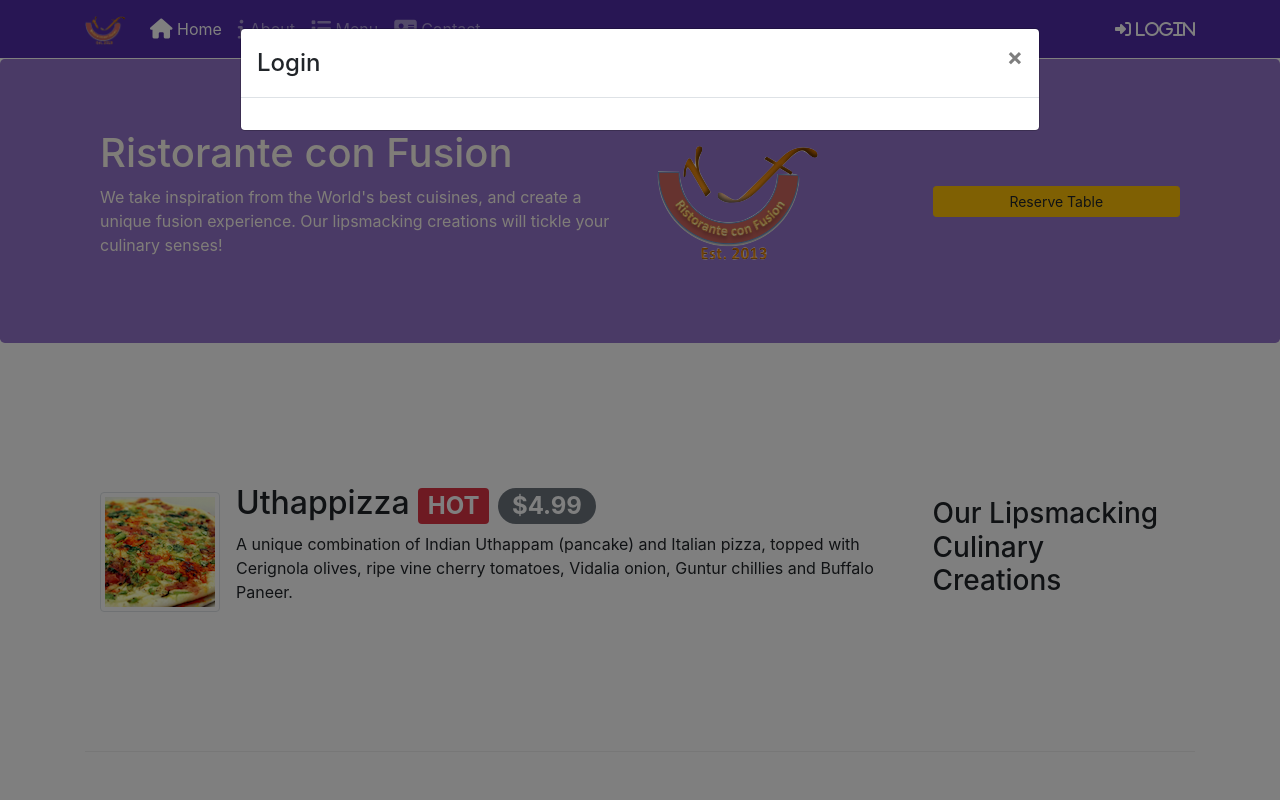
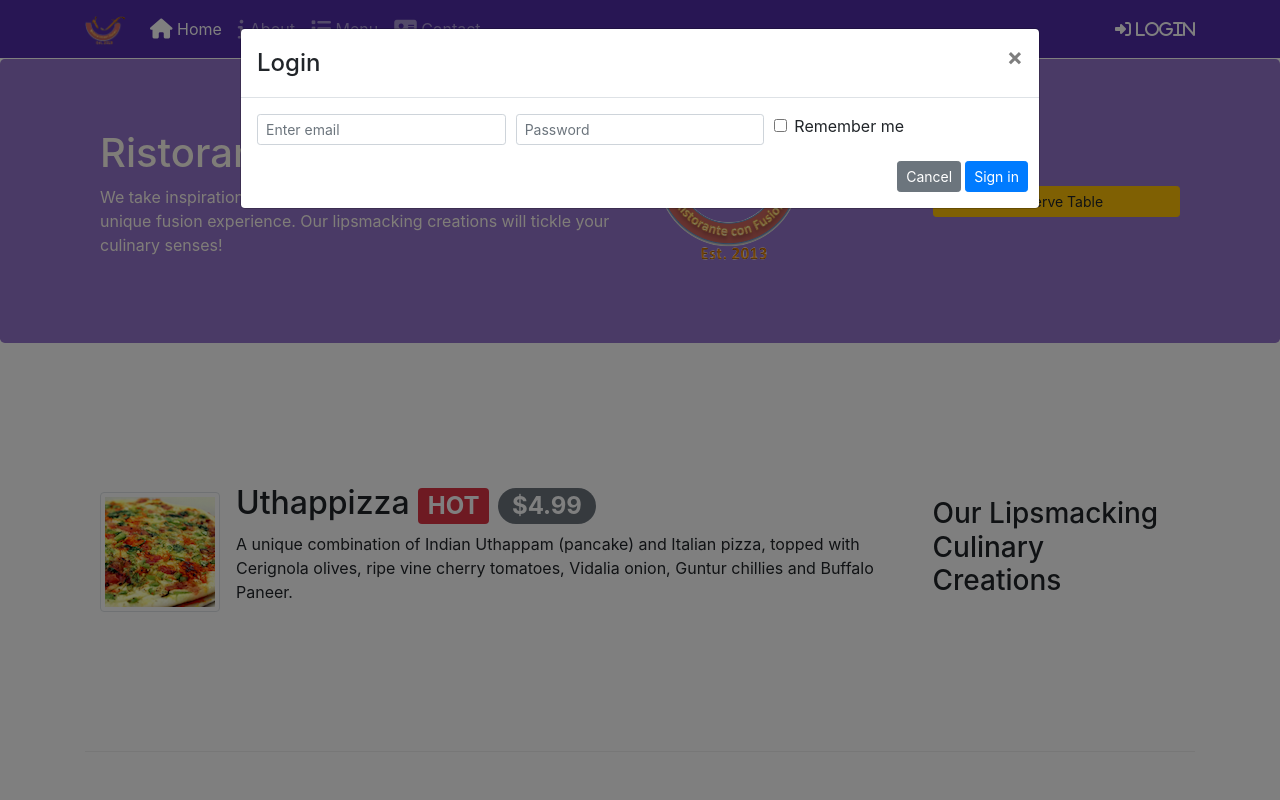
Before and after one commit to federico7marroquin/Bootstrap, a plain HTML site: page index.html in a window 1280 px wide. Both pictures are taken after a click on the link "Login". Shown: the top 800 px of the page. Drawn offline with nearby package versions, Linux system fonts and the light colour scheme.

Commit message:
modal form

```diff
--- a/index.html
+++ b/index.html
@@ -42,16 +42,37 @@
         </div>
     </nav>
     <div id="loginModal" class="modal fade" role="dialog">
-        <div class="modal-dialog modal-lg " role="content">
+        <div class="modal-dialog modal-lg" role="content">
+            <!-- Modal content-->
             <div class="modal-content">
                 <div class="modal-header">
-                    <h4 class="modal-title">Login</h4>
-                    <button type="button" class="close" data-dismiss="modal">
-                        &times;
-                    </button>
+                    <h4 class="modal-title">Login </h4>
+                    <button type="button" class="close" data-dismiss="modal">&times;</button>
                 </div>
                 <div class="modal-body">
-
+                    <form>
+                        <div class="form-row">
+                            <div class="form-group col-sm-4">
+                                    <label class="sr-only" for="exampleInputEmail3">Email address</label>
+                                    <input type="email" class="form-control form-control-sm mr-1" id="exampleInputEmail3" placeholder="Enter email">
+                            </div>
+                            <div class="form-group col-sm-4">
+                                <label class="sr-only" for="exampleInputPassword3">Password</label>
+                                <input type="password" class="form-control form-control-sm mr-1" id="exampleInputPassword3" placeholder="Password">
+                            </div>
+                            <div class="col-sm-auto">
+                                <div class="form-check">
+                                    <input class="form-check-input" type="checkbox">
+                                    <label class="form-check-label"> Remember me
+                                    </label>
+                                </div>
+                            </div>
+                        </div>
+                        <div class="form-row">
+                            <button type="button" class="btn btn-secondary btn-sm ml-auto" data-dismiss="modal">Cancel</button>
+                            <button type="submit" class="btn btn-primary btn-sm ml-1">Sign in</button>
+                        </div>
+                    </form>
                 </div>
             </div>
         </div>
```
